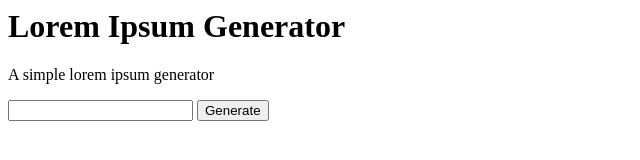
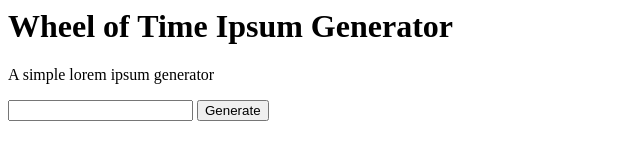
Before and after one commit to mattwright42/wot-lorem-ipsum, a website: page public/index.html in a window 1280 px wide. Shown: the whole page, without its empty margins (0-640 px from the left). Drawn offline with Linux system fonts and the light colour scheme.

Commit message:
updates title of app

```diff
--- a/public/index.html
+++ b/public/index.html
@@ -3,7 +3,7 @@
     <link rel="stylesheet" href="styles.css" text="text/css" />
   </head>
   <body>
-    <h1 class="title">Lorem Ipsum Generator</h1>
+    <h1 class="title">Wheel of Time Ipsum Generator</h1>
     <p class="description">A simple lorem ipsum generator</p>
     <form action="/" method="POST">
       <input type="number" class="paragraph-number" name="numberOfParagraphs" />
```
